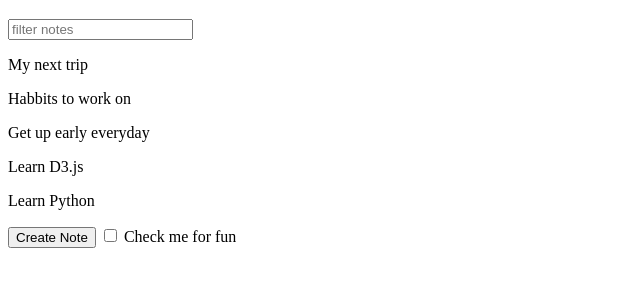
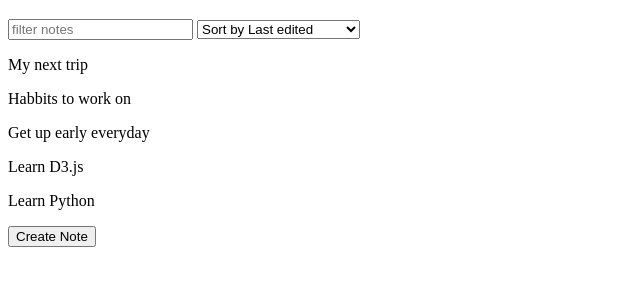
Before and after one commit to pratalytics/online_coding_projects, a plain HTML site: page javascript/notes-app/index.html in a window 1280 px wide. Shown: the part 61-348 px from the top of the page, without its empty margins (0-640 px from the left). Drawn offline with Linux system fonts and the light colour scheme.

Commit message:
Testing dropdown - html

```diff
--- a/javascript/notes-app/index.html
+++ b/javascript/notes-app/index.html
@@ -10,13 +10,16 @@
 <body>
     <h1>Note Taking App</h1>
     <input id="search-text" placeholder="filter notes">
+    <select id="filter-by">
+        <option value="byEdited">Sort by Last edited</option>
+        <option value="byCreated">Sort by recently created</option>
+        <option value="byAlphabetical">Sort Alphabetically</option>
+    </select>
     <div id="notes">
 
     </div>
     <button id="create-note">Create Note</button>
-    <label>
-        <input type="checkbox" id="for-fun"> Check me for fun
-    </label>
+
 
     <script src="notes-app.js"></script>
 </body>
```
